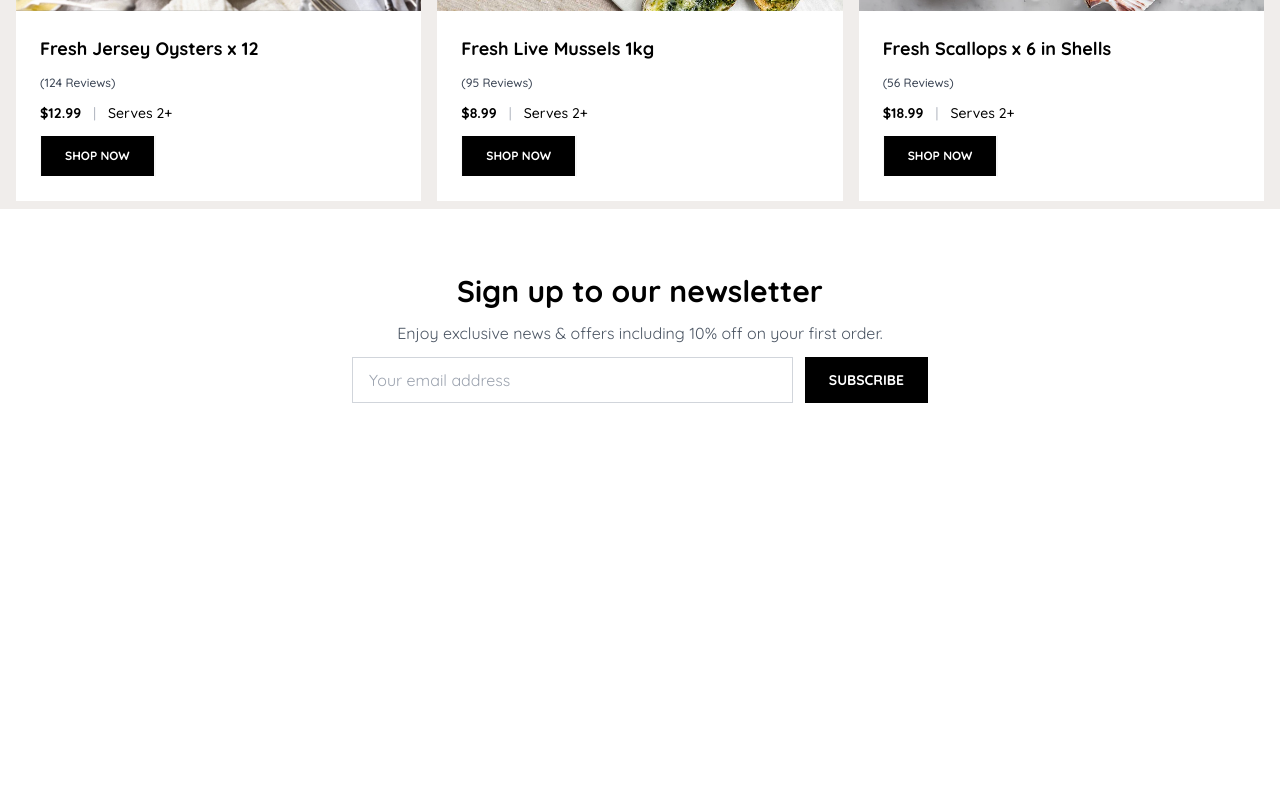
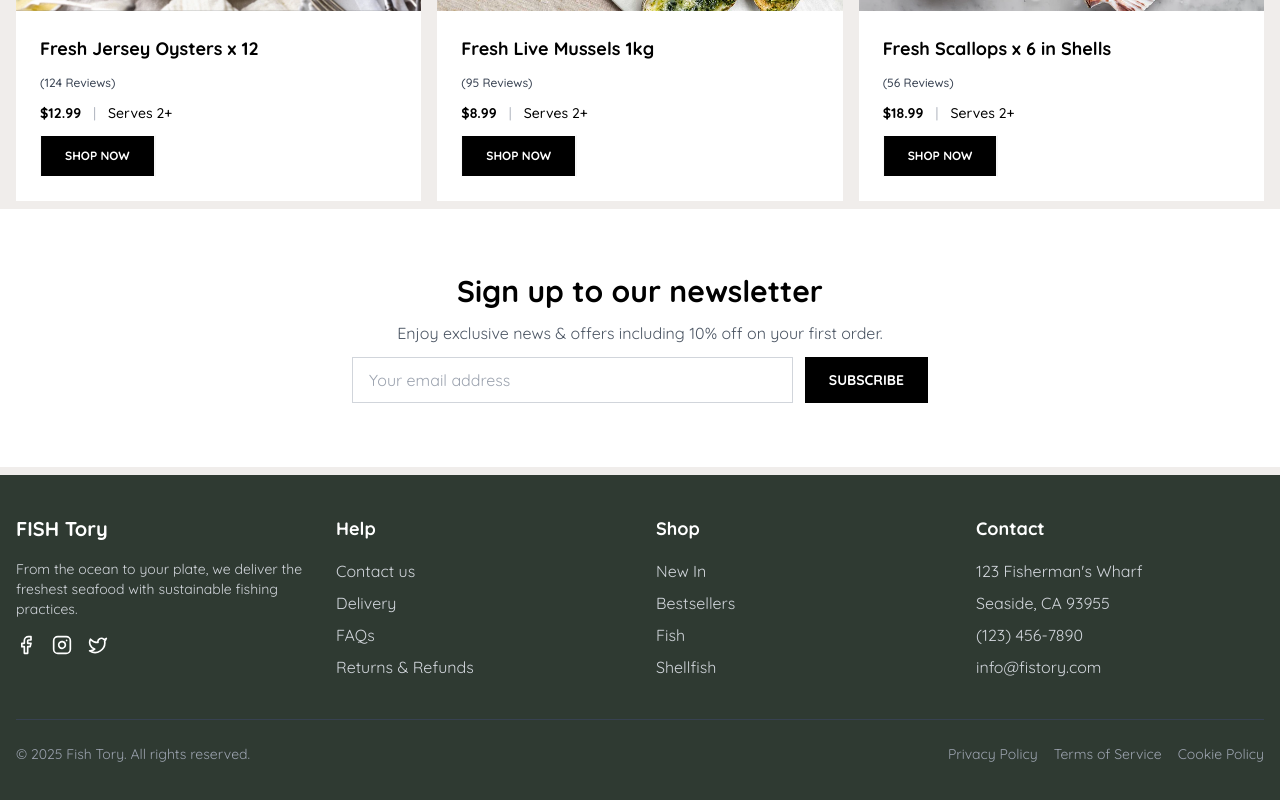
Before and after one commit to sakayat/fishtory, a Next.js app: page / in a window 1280 px wide. Shown: the part 3430-4230 px from the top of the page. Before the commit the page ends 3897 px from the top, so only its background shows below. Built offline with nearby package versions, Linux system fonts and the light colour scheme.

Commit message:
added footer

```diff
--- /dev/null
+++ b/app/(root)/_components/Footer.jsx
@@ -0,0 +1,163 @@
+"use client";
+import { Facebook, Instagram, Twitter } from "lucide-react";
+import Link from "next/link";
+
+const Footer = () => {
+  return (
+    <footer className="bg-[#2f3a32] text-white py-10">
+      <div className="container mx-auto px-4">
+        <div className="grid grid-cols-1 md:grid-cols-4 gap-8">
+          <div className="col-span-1 md:col-span-1">
+            <Link href="/" className="inline-block mb-4">
+              <h2 className="text-xl font-bold">FISH Tory</h2>
+            </Link>
+            <p className="text-gray-300 text-sm mb-4">
+              From the ocean to your plate, we deliver the freshest seafood with
+              sustainable fishing practices.
+            </p>
+            <div className="flex space-x-4">
+              <Link href="https://facebook.com" target="_blank">
+                <Facebook className="w-5 h-5" />
+              </Link>
+              <Link href="https://instagram.com" target="_blank">
+                <Instagram className="w-5 h-5" />
+              </Link>
+              <Link href="https://x.com" target="_blank">
+                <Twitter className="w-5 h-5" />
+              </Link>
+            </div>
+          </div>
+          <div>
+            <h3 className="font-bold text-lg mb-4">Help</h3>
+            <ul className="space-y-2">
+              <li>
+                <Link
+                  href="/help"
+                  className="text-gray-300 hover:text-white transition-colors"
+                >
+                  Contact us
+                </Link>
+              </li>
+              <li>
+                <Link
+                  href="/delivery"
+                  className="text-gray-300 hover:text-white transition-colors"
+                >
+                  Delivery
+                </Link>
+              </li>
+              <li>
+                <Link
+                  href="/faqs"
+                  className="text-gray-300 hover:text-white transition-colors"
+                >
+                  FAQs
+                </Link>
+              </li>
+              <li>
+                <Link
+                  href="/returns"
+                  className="text-gray-300 hover:text-white transition-colors"
+                >
+                  Returns & Refunds
+                </Link>
+              </li>
+            </ul>
+          </div>
+
+          <div>
+            <h3 className="font-bold text-lg mb-4">Shop</h3>
+            <ul className="space-y-2">
+              <li>
+                <Link
+                  href="/products/new"
+                  className="text-gray-300 hover:text-white transition-colors"
+                >
+                  New In
+                </Link>
+              </li>
+              <li>
+                <Link
+                  href="/products/bestsellers"
+                  className="text-gray-300 hover:text-white transition-colors"
+                >
+                  Bestsellers
+                </Link>
+              </li>
+              <li>
+                <Link
+                  href="/products/fish"
+                  className="text-gray-300 hover:text-white transition-colors"
+                >
+                  Fish
+                </Link>
+              </li>
+              <li>
+                <Link
+                  href="/products/shellfish"
+                  className="text-gray-300 hover:text-white transition-colors"
+                >
+                  Shellfish
+                </Link>
+              </li>
+            </ul>
+          </div>
+
+          <div>
+            <h3 className="font-bold text-lg mb-4">Contact</h3>
+            <address className="not-italic">
+              <p className="text-gray-300 mb-2">123 Fisherman's Wharf</p>
+              <p className="text-gray-300 mb-2">Seaside, CA 93955</p>
+              <p className="text-gray-300 mb-2">
+                <a
+                  href="tel:+1234567890"
+                  className="hover:text-white transition-colors"
+                >
+                  (123) 456-7890
+                </a>
+              </p>
+              <p className="text-gray-300">
+                <a
+                  href="mailto:info@fishmarket.com"
+                  className="hover:text-white transition-colors"
+                >
+                  info@fistory.com
+                </a>
+              </p>
+            </address>
+          </div>
+        </div>
+
+        <div className="border-t border-gray-700 mt-10 pt-6">
+          <div className="flex flex-col md:flex-row justify-between items-center">
+            <p className="text-sm text-gray-400">
+              © {new Date().getFullYear()} Fish Tory. All rights reserved.
+            </p>
+            <div className="flex space-x-4 mt-4 md:mt-0">
+              <Link
+                href="/privacy-policy"
+                className="text-sm text-gray-400 hover:text-white transition-colors"
+              >
+                Privacy Policy
+              </Link>
+              <Link
+                href="/terms"
+                className="text-sm text-gray-400 hover:text-white transition-colors"
+              >
+                Terms of Service
+              </Link>
+              <Link
+                href="/cookie-policy"
+                className="text-sm text-gray-400 hover:text-white transition-colors"
+              >
+                Cookie Policy
+              </Link>
+            </div>
+          </div>
+        </div>
+      </div>
+    </footer>
+  );
+};
+
+export default Footer;
--- a/app/(root)/page.jsx
+++ b/app/(root)/page.jsx
@@ -5,6 +5,7 @@ import ProductCarousel from "./_components/ProductCarousel";
 import IntroVideoOverlay from "./_components/IntroVideoOverlay";
 import DeliveryService from "./_components/DeliveryService";
 import Newsletter from "./_components/Newsletter";
+import Footer from "./_components/Footer";
 
 export default function Home() {
   return (
@@ -16,6 +17,7 @@ export default function Home() {
       <IntroVideoOverlay />
       <DeliveryService />
       <Newsletter />
+      <Footer />
     </div>
   );
 }
```
